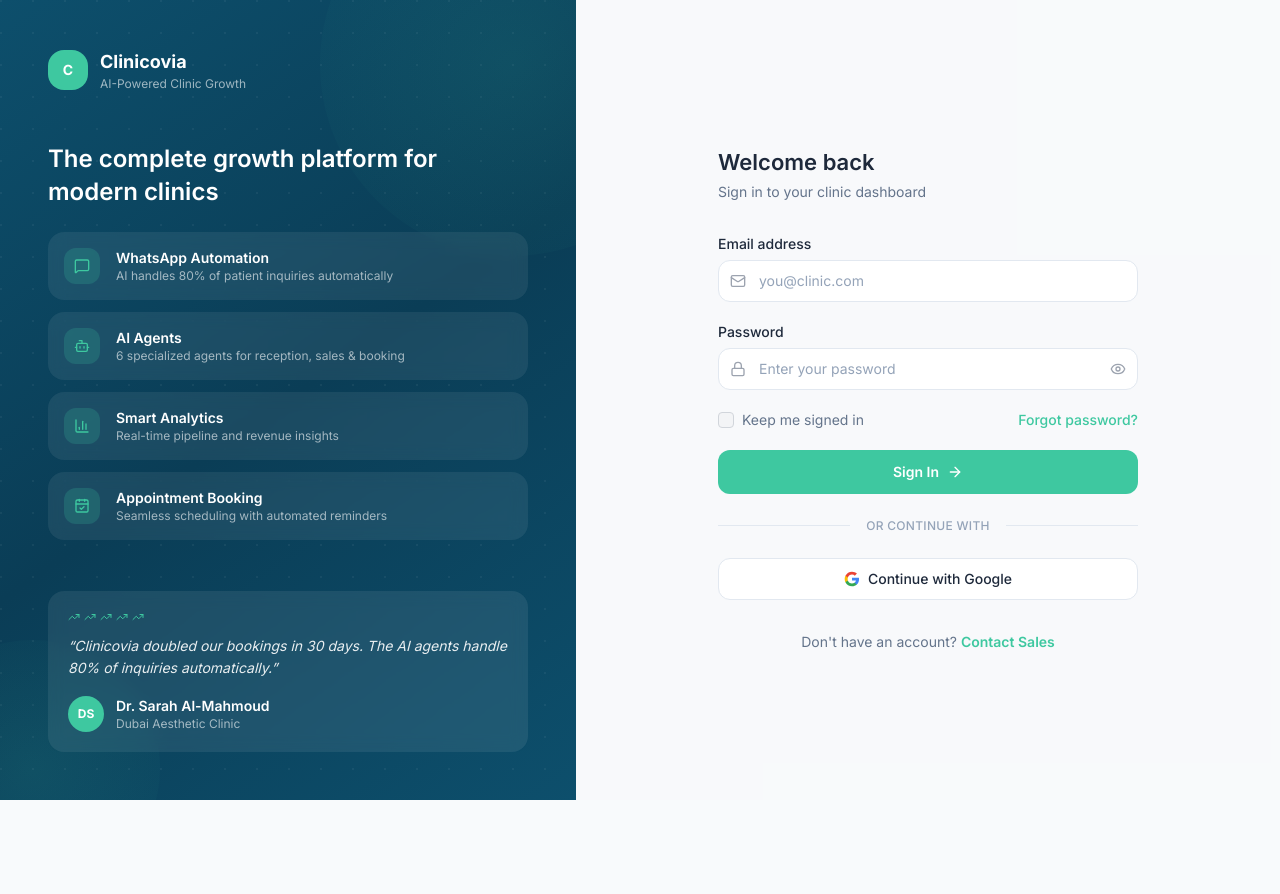
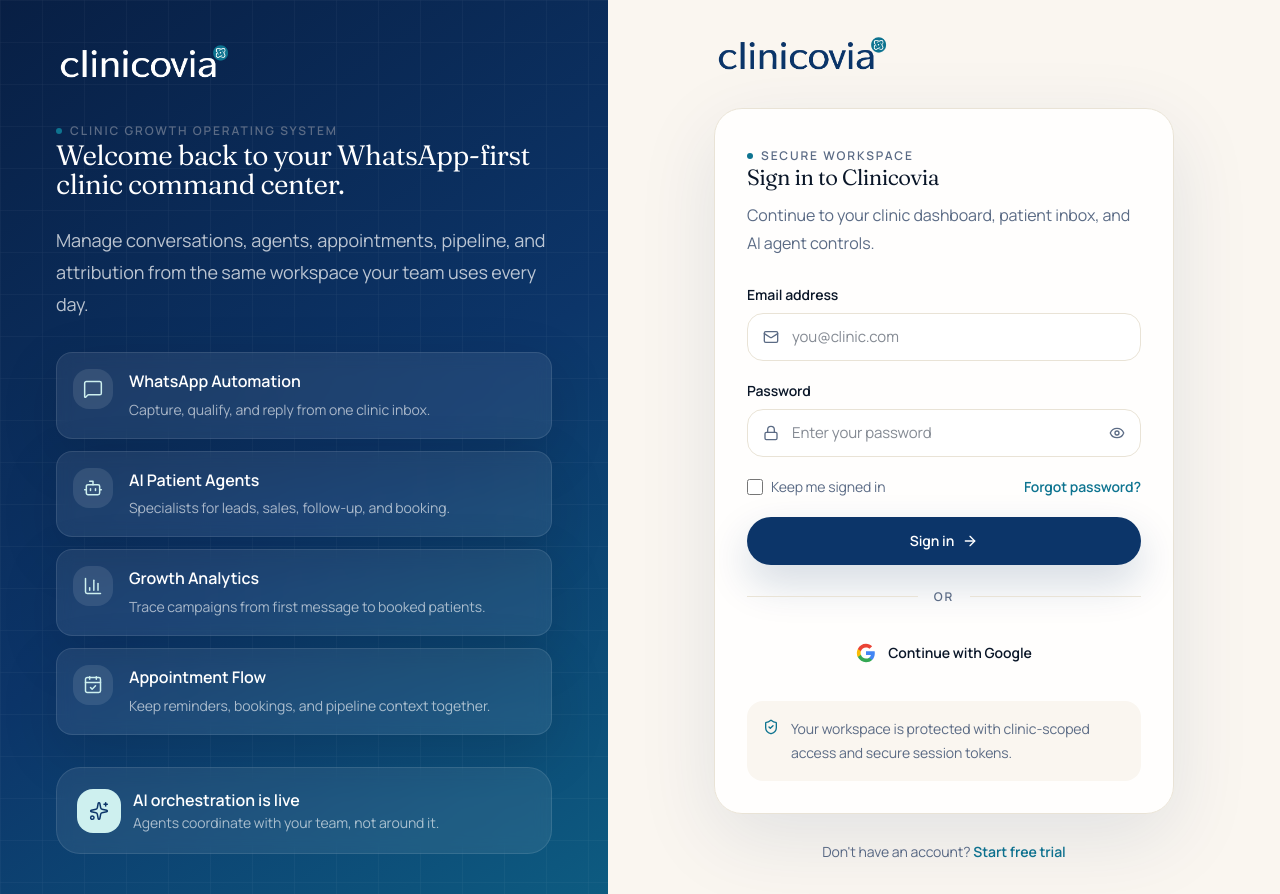
Before and after one commit to mons-debug/clinicovia, a Next.js app in the folder frontend/: page /login in a window 1280 px wide. Before the commit the page ends 800 px from the top, so only its background shows below. Built offline with nearby package versions, Linux system fonts and the light colour scheme; no server answers.

Commit message:
feat: refresh login page styling

```diff
--- a/frontend/app/(auth)/login/page.tsx
+++ b/frontend/app/(auth)/login/page.tsx
@@ -3,7 +3,6 @@
 import { useState } from "react";
 import Link from "next/link";
 import { useRouter } from "next/navigation";
-import { Checkbox } from "flowbite-react";
 import {
   Mail,
   Lock,
@@ -13,11 +12,13 @@
   Bot,
   BarChart3,
   CalendarCheck,
-  TrendingUp,
   ArrowRight,
+  ShieldCheck,
+  Sparkles,
 } from "lucide-react";
 import { toast } from "sonner";
 import { useAuthStore } from "@/stores/auth-store";
+import "../../landing.css";
 
 const API_BASE_URL = process.env.NEXT_PUBLIC_API_URL || "http://localhost:8000";
 
@@ -25,22 +26,22 @@
   {
     icon: MessageSquare,
     title: "WhatsApp Automation",
-    desc: "AI handles 80% of patient inquiries automatically",
+    desc: "Capture, qualify, and reply from one clinic inbox.",
   },
   {
     icon: Bot,
-    title: "AI Agents",
-    desc: "6 specialized agents for reception, sales & booking",
+    title: "AI Patient Agents",
+    desc: "Specialists for leads, sales, follow-up, and booking.",
   },
   {
     icon: BarChart3,
-    title: "Smart Analytics",
-    desc: "Real-time pipeline and revenue insights",
+    title: "Growth Analytics",
+    desc: "Trace campaigns from first message to booked patients.",
   },
   {
     icon: CalendarCheck,
-    title: "Appointment Booking",
-    desc: "Seamless scheduling with automated reminders",
+    title: "Appointment Flow",
+    desc: "Keep reminders, bookings, and pipeline context together.",
   },
 ];
 
@@ -51,6 +52,10 @@
   const [form, setForm] = useState({ email: "", password: "", remember: false });
 
   const { setAuth } = useAuthStore();
+
+  const handleGoogleSignIn = () => {
+    toast.info("Google sign-in is not configured yet. Please use email and password for now.");
+  };
 
   const handleSubmit = async (e: React.FormEvent) => {
     e.preventDefault();
@@ -101,126 +106,119 @@
   };
 
   return (
-    <div className="flex min-h-screen">
-      {/* Left Panel — Branding */}
+    <div className="clinicovia-landing min-h-screen overflow-hidden bg-[color:var(--cream)]">
+      <div className="grid min-h-screen lg:grid-cols-[0.95fr_1.05fr]">
+        {/* Brand panel */}
         <div
-        className="hidden lg:flex lg:w-[45%] flex-col justify-between p-12 relative overflow-hidden"
-        style={{ background: "linear-gradient(145deg, #0D4F6C 0%, #0a3d56 50%, #0D4F6C 100%)" }}
+          className="relative hidden min-h-screen overflow-hidden px-10 py-10 text-white lg:flex lg:flex-col lg:justify-between xl:px-14"
+          style={{
+            background:
+              "linear-gradient(145deg, var(--navy-deep) 0%, var(--navy) 54%, #0e7490 130%)",
+          }}
         >
-        {/* Subtle background pattern */}
           <div
-          className="absolute inset-0 opacity-5"
+            className="pointer-events-none absolute inset-0 opacity-[0.08]"
             style={{
-            backgroundImage: `radial-gradient(circle at 1px 1px, white 1px, transparent 0)`,
-            backgroundSize: "32px 32px",
+              backgroundImage:
+                "linear-gradient(to right, rgba(255,255,255,0.42) 1px, transparent 1px), linear-gradient(to bottom, rgba(255,255,255,0.42) 1px, transparent 1px)",
+              backgroundSize: "42px 42px",
             }}
           />
 
-        {/* Accent blob */}
+          <Link href="/" className="relative z-10 inline-flex w-fit" aria-label="Clinicovia home">
+            <img className="h-auto w-44" src="/whitelogo.webp" alt="Clinicovia" />
+          </Link>
+
+          <div className="relative z-10 max-w-xl">
+            <div className="eyebrow text-white/70">
+              <span className="dot" />
+              Clinic growth operating system
+            </div>
+            <h1 className="serif mt-6 text-[clamp(42px,5vw,76px)] font-normal leading-[0.98] text-white">
+              Welcome back to your WhatsApp-first clinic command center.
+            </h1>
+            <p className="mt-6 max-w-lg text-lg leading-8 text-white/72">
+              Manage conversations, agents, appointments, pipeline, and attribution from
+              the same workspace your team uses every day.
+            </p>
+          </div>
+
+          <div className="relative z-10 grid gap-3">
+            {features.map((feature) => {
+              const Icon = feature.icon;
+              return (
                 <div
-          className="absolute -top-32 -right-32 h-96 w-96 rounded-full opacity-10"
-          style={{ background: "radial-gradient(circle, #3EC8A0, transparent)" }}
-        />
-        <div
-          className="absolute -bottom-24 -left-24 h-64 w-64 rounded-full opacity-10"
-          style={{ background: "radial-gradient(circle, #3EC8A0, transparent)" }}
-        />
-
-        {/* Logo */}
-        <div className="relative">
-          <div className="flex items-center gap-3">
-            <div
-              className="flex h-10 w-10 items-center justify-center rounded-xl text-sm font-bold text-white"
-              style={{ backgroundColor: "#3EC8A0" }}
+                  key={feature.title}
+                  className="flex items-start gap-4 rounded-2xl border border-white/10 bg-white/[0.075] p-4 shadow-[0_18px_60px_rgba(0,0,0,0.12)] backdrop-blur"
                 >
-              C
+                  <div className="grid h-10 w-10 shrink-0 place-items-center rounded-xl bg-white/10 text-[color:var(--teal-soft)]">
+                    <Icon className="h-5 w-5" strokeWidth={1.8} />
                   </div>
                   <div>
-              <p className="text-lg font-bold text-white">Clinicovia</p>
-              <p className="text-xs text-white/60">AI-Powered Clinic Growth</p>
-            </div>
-          </div>
-        </div>
-
-        {/* Feature cards */}
-        <div className="relative space-y-3">
-          <p className="mb-6 text-2xl font-semibold leading-snug text-white">
-            The complete growth platform for modern clinics
-          </p>
-          {features.map((f) => {
-            const Icon = f.icon;
-            return (
-              <div
-                key={f.title}
-                className="flex items-start gap-4 rounded-xl p-4"
-                style={{ backgroundColor: "rgba(255,255,255,0.07)", backdropFilter: "blur(8px)" }}
-              >
-                <div
-                  className="flex h-9 w-9 shrink-0 items-center justify-center rounded-lg"
-                  style={{ backgroundColor: "rgba(62,200,160,0.2)" }}
-                >
-                  <Icon className="h-4 w-4" style={{ color: "#3EC8A0" }} />
-                </div>
-                <div>
-                  <p className="text-sm font-semibold text-white">{f.title}</p>
-                  <p className="text-xs text-white/60">{f.desc}</p>
+                    <p className="font-semibold text-white">{feature.title}</p>
+                    <p className="mt-1 text-sm leading-6 text-white/62">{feature.desc}</p>
                   </div>
                 </div>
               );
             })}
           </div>
 
-        {/* Testimonial */}
-        <div
-          className="relative rounded-2xl p-5"
-          style={{ backgroundColor: "rgba(255,255,255,0.08)", backdropFilter: "blur(8px)" }}
-        >
-          <div className="flex gap-1 mb-3">
-            {[1, 2, 3, 4, 5].map((i) => (
-              <TrendingUp key={i} className="h-3 w-3" style={{ color: "#3EC8A0" }} />
-            ))}
-          </div>
-          <p className="text-sm text-white/90 italic leading-relaxed">
-            &ldquo;Clinicovia doubled our bookings in 30 days. The AI agents handle 80% of inquiries automatically.&rdquo;
-          </p>
-          <div className="mt-4 flex items-center gap-3">
-            <div className="flex h-9 w-9 items-center justify-center rounded-full text-xs font-bold text-white" style={{ backgroundColor: "#3EC8A0" }}>
-              DS
+          <div className="relative z-10 rounded-3xl border border-white/10 bg-white/[0.075] p-5 backdrop-blur">
+            <div className="flex items-center gap-3">
+              <div className="grid h-11 w-11 place-items-center rounded-2xl bg-[color:var(--teal-soft)] text-[color:var(--navy)]">
+                <Sparkles className="h-5 w-5" strokeWidth={1.8} />
               </div>
               <div>
-              <p className="text-sm font-semibold text-white">Dr. Sarah Al-Mahmoud</p>
-              <p className="text-xs text-white/60">Dubai Aesthetic Clinic</p>
+                <p className="font-semibold text-white">AI orchestration is live</p>
+                <p className="text-sm text-white/62">Agents coordinate with your team, not around it.</p>
               </div>
             </div>
           </div>
         </div>
 
-      {/* Right Panel — Login Form */}
-      <div className="flex w-full flex-col items-center justify-center bg-gray-50/50 px-8 lg:w-[55%]">
-        <div className="w-full max-w-[420px]">
-          {/* Mobile logo */}
-          <div className="mb-8 flex items-center gap-2 lg:hidden">
-            <div
-              className="flex h-8 w-8 items-center justify-center rounded-lg text-xs font-bold text-white"
-              style={{ backgroundColor: "#3EC8A0" }}
+        {/* Login form panel */}
+        <div className="relative flex min-h-screen w-full items-center justify-center px-5 py-8 sm:px-8">
+          <div className="relative w-full max-w-[460px]">
+            <div className="mb-10 flex items-center justify-between gap-4 lg:hidden">
+              <Link href="/" aria-label="Clinicovia home">
+                <img className="h-auto w-40" src="/logo.webp" alt="Clinicovia" />
+              </Link>
+              <Link
+                href="/"
+                className="rounded-full border px-4 py-2 text-sm font-semibold"
+                style={{ borderColor: "var(--line)", color: "var(--ink)" }}
               >
-              C
-            </div>
-            <span className="text-lg font-bold" style={{ color: "var(--primary)" }}>
-              Clinicovia
-            </span>
+                Home
+              </Link>
             </div>
 
-          <h2 className="text-2xl font-bold text-text-primary">Welcome back</h2>
-          <p className="mt-1 text-text-secondary">Sign in to your clinic dashboard</p>
+            <div className="mb-8 hidden lg:block">
+              <Link href="/" aria-label="Clinicovia home">
+                <img className="h-auto w-44" src="/logo.webp" alt="Clinicovia" />
+              </Link>
+            </div>
 
-          <form onSubmit={handleSubmit} className="mt-8 space-y-5">
+            <div className="rounded-[28px] border bg-white/85 p-6 shadow-[0_24px_80px_rgba(12,53,105,0.10)] backdrop-blur sm:p-8" style={{ borderColor: "var(--line)" }}>
+              <div className="mb-7">
+                <div className="eyebrow">
+                  <span className="dot" />
+                  Secure workspace
+                </div>
+                <h2 className="serif mt-4 text-4xl font-normal leading-tight" style={{ color: "var(--ink)" }}>
+                  Sign in to Clinicovia
+                </h2>
+                <p className="mt-3 text-base leading-7" style={{ color: "var(--muted)" }}>
+                  Continue to your clinic dashboard, patient inbox, and AI agent controls.
+                </p>
+              </div>
+
+              <form onSubmit={handleSubmit} className="space-y-5">
                 <div>
-              <label htmlFor="email" className="mb-1.5 block text-sm font-medium text-text-primary">
+                  <label htmlFor="email" className="mb-2 block text-sm font-semibold" style={{ color: "var(--ink)" }}>
                     Email address
                   </label>
                   <div className="relative">
-                <Mail className="absolute left-3 top-1/2 h-4 w-4 -translate-y-1/2 text-gray-400" />
+                    <Mail className="absolute left-4 top-1/2 h-4 w-4 -translate-y-1/2" style={{ color: "var(--muted)" }} />
                     <input
                       id="email"
                       type="email"
@@ -228,17 +226,26 @@
                       required
                       value={form.email}
                       onChange={(e) => setForm({ ...form, email: e.target.value })}
-                  className="w-full rounded-lg border border-border bg-white py-2.5 pl-10 pr-3 text-sm placeholder:text-text-muted focus:border-primary-light focus:outline-none focus:ring-1 focus:ring-primary-light"
+                      className="h-12 w-full rounded-2xl border bg-white pl-11 pr-4 text-[15px] outline-none transition"
+                      style={{ borderColor: "var(--line)", color: "var(--ink)" }}
+                      onFocus={(e) => {
+                        e.currentTarget.style.borderColor = "var(--teal)";
+                        e.currentTarget.style.boxShadow = "0 0 0 4px rgba(14,116,144,0.10)";
+                      }}
+                      onBlur={(e) => {
+                        e.currentTarget.style.borderColor = "var(--line)";
+                        e.currentTarget.style.boxShadow = "none";
+                      }}
                     />
                   </div>
                 </div>
 
                 <div>
-              <label htmlFor="password" className="mb-1.5 block text-sm font-medium text-text-primary">
+                  <label htmlFor="password" className="mb-2 block text-sm font-semibold" style={{ color: "var(--ink)" }}>
                     Password
                   </label>
                   <div className="relative">
-                <Lock className="absolute left-3 top-1/2 h-4 w-4 -translate-y-1/2 text-gray-400" />
+                    <Lock className="absolute left-4 top-1/2 h-4 w-4 -translate-y-1/2" style={{ color: "var(--muted)" }} />
                     <input
                       id="password"
                       type={showPassword ? "text" : "password"}
@@ -246,34 +253,42 @@
                       required
                       value={form.password}
                       onChange={(e) => setForm({ ...form, password: e.target.value })}
-                  className="w-full rounded-lg border border-border bg-white py-2.5 pl-10 pr-10 text-sm placeholder:text-text-muted focus:border-primary-light focus:outline-none focus:ring-1 focus:ring-primary-light"
+                      className="h-12 w-full rounded-2xl border bg-white pl-11 pr-12 text-[15px] outline-none transition"
+                      style={{ borderColor: "var(--line)", color: "var(--ink)" }}
+                      onFocus={(e) => {
+                        e.currentTarget.style.borderColor = "var(--teal)";
+                        e.currentTarget.style.boxShadow = "0 0 0 4px rgba(14,116,144,0.10)";
+                      }}
+                      onBlur={(e) => {
+                        e.currentTarget.style.borderColor = "var(--line)";
+                        e.currentTarget.style.boxShadow = "none";
+                      }}
                     />
                     <button
                       type="button"
-                  className="absolute right-3 top-1/2 -translate-y-1/2 text-gray-400 transition-colors hover:text-gray-600"
+                      className="absolute right-4 top-1/2 -translate-y-1/2 transition"
+                      style={{ color: "var(--muted)" }}
                       onClick={() => setShowPassword(!showPassword)}
+                      aria-label={showPassword ? "Hide password" : "Show password"}
                     >
                       {showPassword ? <EyeOff className="h-4 w-4" /> : <Eye className="h-4 w-4" />}
                     </button>
                   </div>
                 </div>
 
-            <div className="flex items-center justify-between">
-              <div className="flex items-center gap-2">
-                <Checkbox
+                <div className="flex flex-wrap items-center justify-between gap-3">
+                  <label htmlFor="remember" className="flex cursor-pointer items-center gap-2 text-sm" style={{ color: "var(--muted)" }}>
+                    <input
                       id="remember"
+                      type="checkbox"
                       checked={form.remember}
                       onChange={(e) => setForm({ ...form, remember: e.target.checked })}
+                      className="h-4 w-4 rounded border"
+                      style={{ accentColor: "var(--teal)" }}
                     />
-                <label htmlFor="remember" className="text-sm text-text-secondary">
                     Keep me signed in
                   </label>
-              </div>
-              <Link
-                href="/forgot-password"
-                className="text-sm font-medium transition-opacity hover:opacity-80"
-                style={{ color: "var(--primary-light)" }}
-              >
+                  <Link href="/forgot-password" className="text-sm font-semibold transition hover:opacity-75" style={{ color: "var(--teal)" }}>
                     Forgot password?
                   </Link>
                 </div>
@@ -281,46 +296,54 @@
                 <button
                   type="submit"
                   disabled={loading}
-              className="group flex w-full items-center justify-center gap-2 rounded-lg px-5 py-3 text-sm font-semibold text-white transition-opacity hover:opacity-90 disabled:opacity-60"
-              style={{ backgroundColor: "var(--primary-light)" }}
+                  className="group flex h-12 w-full items-center justify-center gap-2 rounded-full px-5 text-sm font-semibold text-white shadow-[0_18px_42px_rgba(12,53,105,0.18)] transition hover:-translate-y-0.5 disabled:translate-y-0 disabled:opacity-65"
+                  style={{ background: "var(--navy)" }}
                 >
-              {loading ? "Signing in..." : "Sign In"}
+                  {loading ? "Signing in..." : "Sign in"}
                   {!loading && <ArrowRight className="h-4 w-4 transition-transform group-hover:translate-x-0.5" />}
                 </button>
               </form>
 
-          {/* Divider */}
               <div className="my-6 flex items-center gap-4">
-            <div className="h-px flex-1 bg-border" />
-            <span className="text-xs font-medium uppercase tracking-wide text-text-muted">or continue with</span>
-            <div className="h-px flex-1 bg-border" />
+                <div className="h-px flex-1" style={{ background: "var(--line)" }} />
+                <span className="text-xs font-semibold uppercase tracking-[0.16em]" style={{ color: "var(--muted)" }}>
+                  or
+                </span>
+                <div className="h-px flex-1" style={{ background: "var(--line)" }} />
               </div>
 
-          {/* Social login */}
-          <div>
-            <button className="flex w-full items-center justify-center gap-2 rounded-lg border border-border bg-white px-4 py-2.5 text-sm font-medium text-text-primary transition-colors hover:bg-gray-50">
-              <svg className="h-4 w-4" viewBox="0 0 24 24">
-                <path fill="#4285F4" d="M22.56 12.25c0-.78-.07-1.53-.2-2.25H12v4.26h5.92a5.06 5.06 0 0 1-2.2 3.32v2.77h3.57c2.08-1.92 3.28-4.74 3.28-8.1z" />
+              <button
+                type="button"
+                onClick={handleGoogleSignIn}
+                className="flex h-12 w-full items-center justify-center gap-3 rounded-full border bg-white px-5 text-sm font-semibold transition hover:-translate-y-0.5"
+                style={{ borderColor: "var(--line)", color: "var(--ink)" }}
+              >
+                <svg className="h-5 w-5" viewBox="0 0 24 24" aria-hidden="true">
+                  <path fill="#4285F4" d="M22.56 12.25c0-.78-.07-1.53-.2-2.25H12v4.26h5.92a5.06 5.06 0 0 1-2.2 3.32v2.77h3.57c2.08-1.92 3.27-4.74 3.27-8.1z" />
                   <path fill="#34A853" d="M12 23c2.97 0 5.46-.98 7.28-2.66l-3.57-2.77c-.98.66-2.23 1.06-3.71 1.06-2.86 0-5.29-1.93-6.16-4.53H2.18v2.84C3.99 20.53 7.7 23 12 23z" />
-                <path fill="#FBBC05" d="M5.84 14.09c-.22-.66-.35-1.36-.35-2.09s.13-1.43.35-2.09V7.07H2.18C1.43 8.55 1 10.22 1 12s.43 3.45 1.18 4.93l2.85-2.22.81-.62z" />
-                <path fill="#EA4335" d="M12 5.38c1.62 0 3.06.56 4.21 1.64l3.15-3.15C17.45 2.09 14.97 1 12 1 7.7 1 3.99 3.47 2.18 7.07l3.66 2.84c.87-2.6 3.3-4.53 6.16-4.53z" />
+                  <path fill="#FBBC05" d="M5.84 14.09c-.22-.66-.35-1.36-.35-2.09s.13-1.43.35-2.09V7.07H2.18C1.43 8.55 1 10.22 1 12s.43 3.45 1.18 4.93l3.66-2.84z" />
+                  <path fill="#EA4335" d="M12 5.38c1.62 0 3.06.56 4.21 1.64l3.15-3.15C17.45 2.09 14.97 1 12 1 7.7 1 3.99 3.47 2.18 7.07l3.66 2.84C6.71 7.31 9.14 5.38 12 5.38z" />
                 </svg>
                 Continue with Google
               </button>
+
+              <div className="mt-6 flex items-start gap-3 rounded-2xl p-4" style={{ background: "var(--cream)", color: "var(--muted)" }}>
+                <ShieldCheck className="mt-0.5 h-4 w-4 shrink-0" style={{ color: "var(--teal)" }} />
+                <p className="text-sm leading-6">
+                  Your workspace is protected with clinic-scoped access and secure session tokens.
+                </p>
+              </div>
             </div>
 
-          <p className="mt-8 text-center text-sm text-text-secondary">
+            <p className="mt-7 text-center text-sm" style={{ color: "var(--muted)" }}>
               Don&apos;t have an account?{" "}
-            <Link
-              href="/register"
-              className="font-semibold transition-opacity hover:opacity-80"
-              style={{ color: "var(--primary-light)" }}
-            >
-              Contact Sales
+              <Link href="/register" className="font-semibold transition hover:opacity-75" style={{ color: "var(--teal)" }}>
+                Start free trial
               </Link>
             </p>
           </div>
         </div>
       </div>
+    </div>
   );
 }
```
Lines whose indentation alone changed are shown as unchanged.
